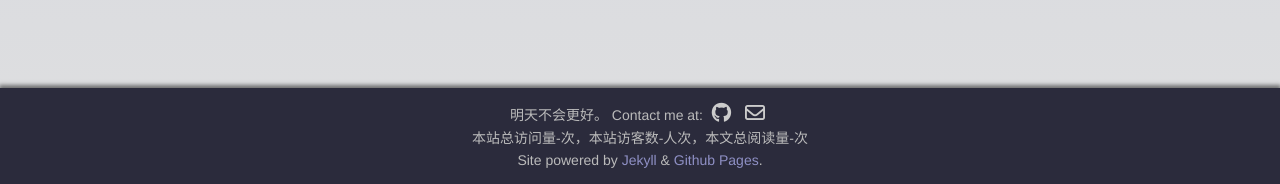
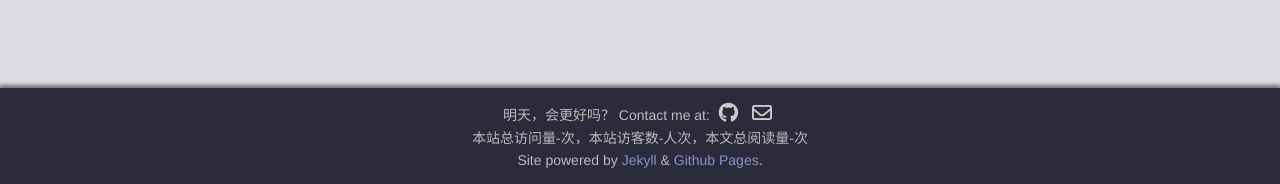
Before and after one commit to leeyeel/leeyeel.github.io, a Jekyll site: the page built from index.html, in a window 1280 px wide. Shown: the part 1550-1734 px from the top of the page. Built offline with Jekyll 4.4.1, drawn with Linux system fonts in a browser that asks for light colours; the list of posts is cut into pages by our own code; comment, search, counter and statistics services are not loaded.

Commit message:
修改模板方便SEO

```diff
--- a/_config.yml
+++ b/_config.yml
@@ -23,7 +23,7 @@
 zhihu_username:
 linkedIn_username:
 dribbble_username:
-description_footer: 明天不会更好。
+description_footer: 明天，会更好吗？
 
 # comments
 # two ways to comment, only choose one, and use your own short name
--- a/index.html
+++ b/index.html
@@ -1,6 +1,6 @@
 ---
 layout: default
-title: "just4u|个人博客"
+title: "just4u | 个人博客"
 seo_title: "Just4U 技术博客 | Linux、FFmpeg、AI Agent 与工程实践"
 description: "一个专注于 Linux 系统、FFmpeg、AI Agent、OpenWrt、嵌入式与软件工程实践的中文技术博客，持续分享实际项目经验、问题排查过程与源码分析心得。"
 ---
```
Also changed, not shown: _posts/2023-11-05-neovim-and-plugin.md (+2 -0 lines).
